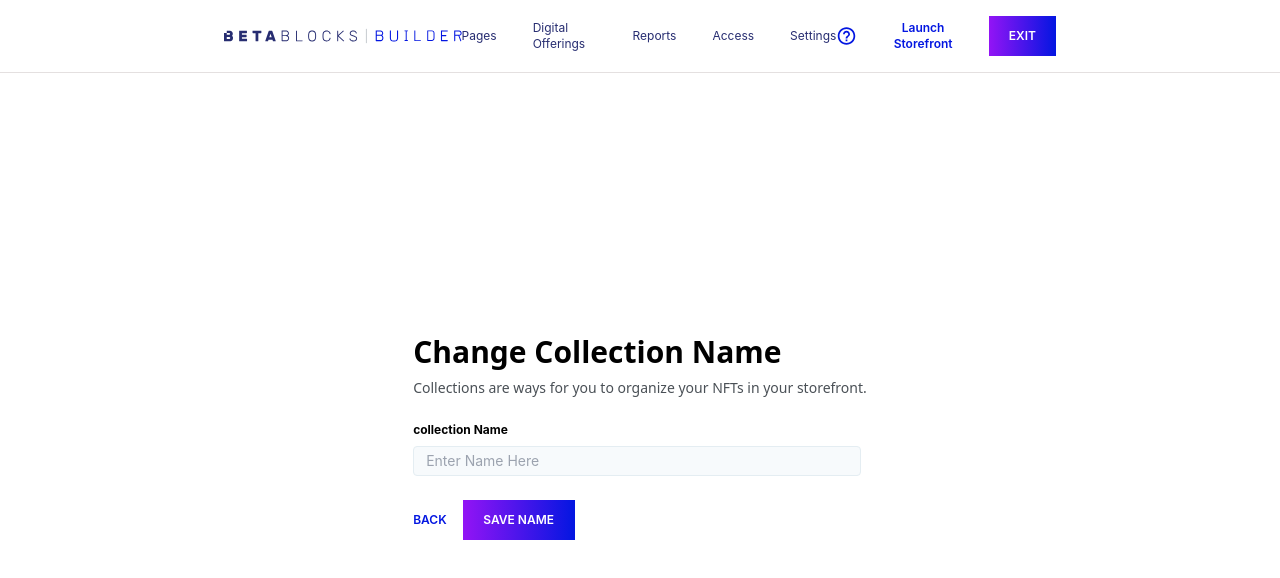
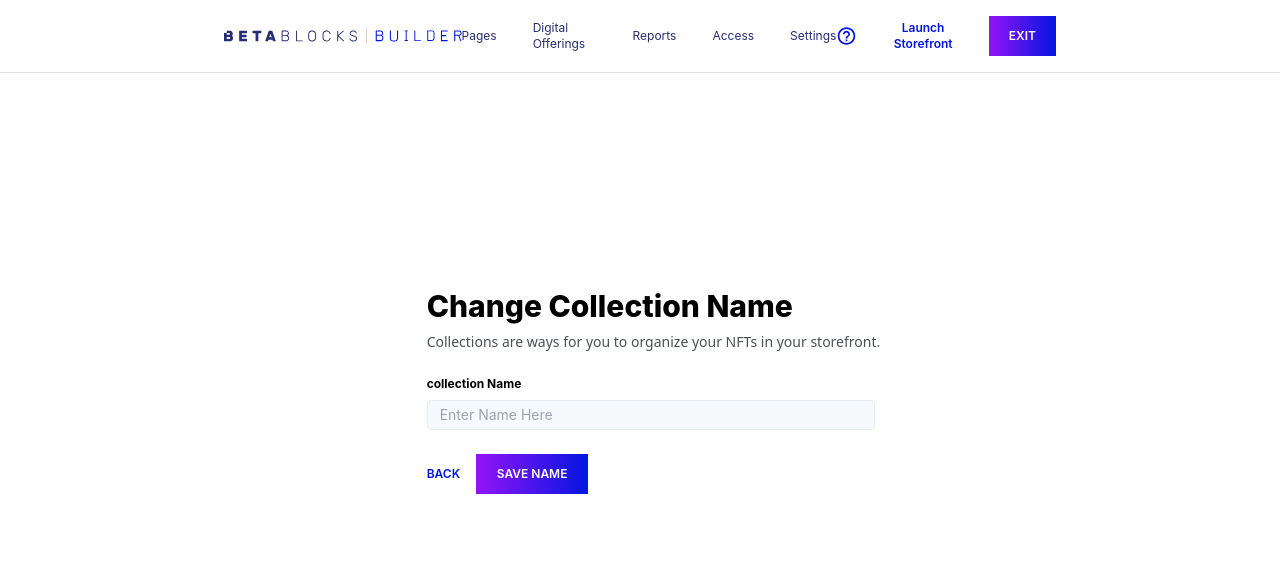
Before and after one commit to abdelazizElemary/internship-react-app, a Next.js app in the folder packages/internship-app/: page / in a window 1280 px wide. Shown: the top 578 px of the page. Built offline with nearby package versions, Linux system fonts and the light colour scheme.

Commit message:
fix position

```diff
--- a/packages/internship-app/src/components/HomePage/index.jsx
+++ b/packages/internship-app/src/components/HomePage/index.jsx
@@ -2,9 +2,10 @@ import Layout from "../Layout";
 const HomePage = () => {
   return (
     <Layout>
-      <div className="flex flex-col items-start content-center">
+      {/* <div className="flex h-full justify-center items-center"> */}
+      <div className=" flex-col items-start content-center inline-block absolute left-1/3 top-72  ">
         <div className="mb-6">
-          <p className="text-3xl font-extrabold pb-2 font-sans">
+          <p className="text-3xl font-extrabold pb-2 font-general">
             Change Collection Name
           </p>
           <p className="text-bg-8 font-sans font-normal text-sm">
@@ -30,6 +31,7 @@ const HomePage = () => {
           </button>
         </div>
       </div>
+      {/* </div> */}
     </Layout>
   );
 };
--- a/packages/internship-app/src/components/Layout/index.jsx
+++ b/packages/internship-app/src/components/Layout/index.jsx
@@ -6,9 +6,7 @@ const Layout = ({ children }) => {
       <div className="flex flex-col px-20 py-4 bg-white-1 border-b border-bg-3">
         <Header />
       </div>
-      <main className="flex h-full justify-center items-center">
-        {children}
-      </main>
+      <main>{children}</main>
       <style global jsx>{`
         html,
         body,
```
